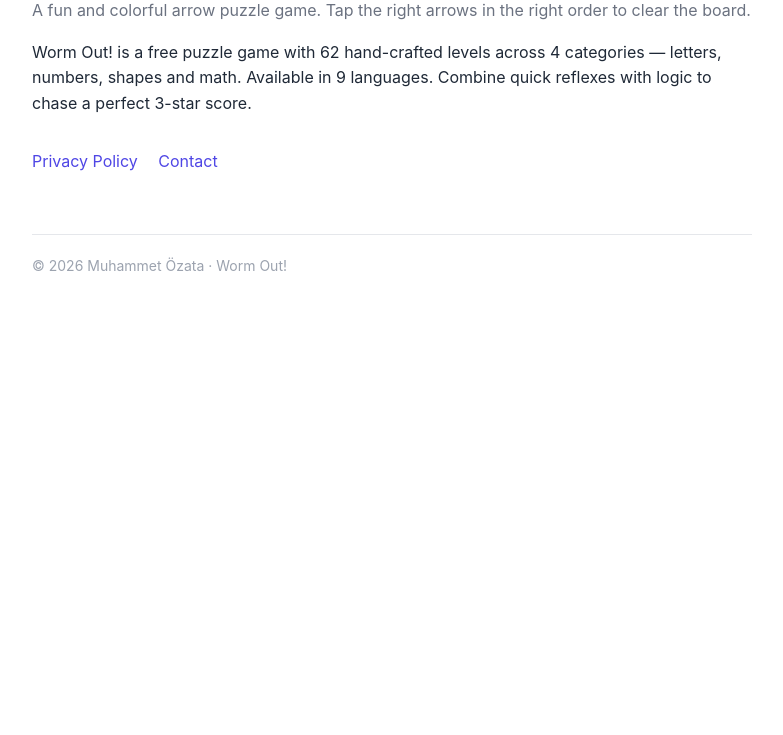
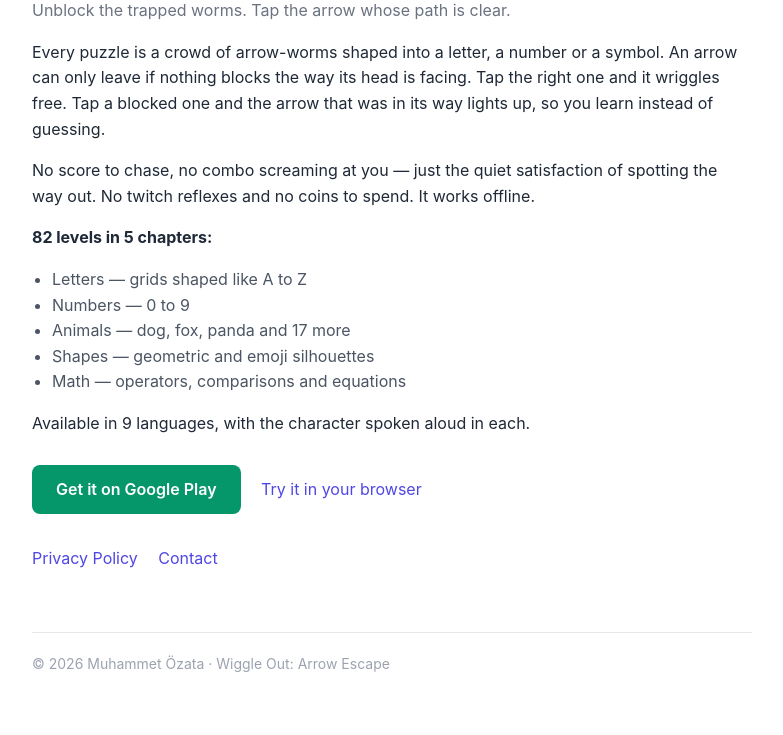
Before and after one commit to muhammet-ozata/muhammet-ozata.github.io, a plain HTML site: page index.html in a window 1280 px wide. Shown: the part 121-856 px from the top of the page, without its empty margins (248-1031 px from the left). Before the commit the page ends 800 px from the top, so only its background shows below. Drawn offline with Linux system fonts and the light colour scheme.

Commit message:
Acilis sayfasi guncellendi: yeni isim ve gercek sayilar
Sayfa uc noktada yanlisti ve hepsi herkese acikti:

- "Worm Out!" (3 yerde) — 7 Eylul 2026'da terk edilen isim. Degistirilme
  gerekcesi 22M indirmeli "Worm out: Brain teaser games" ile cakismasiydi;
  sayfa hala o ismi reklam ediyordu.
- "62 hand-crafted levels across 4 categories" — seviye sayisi 82 (TR'de
  85), bolum sayisi 5 (animals eklendi) ve seviyeler el yapimi degil,
  LevelGenerator ile proseduurel uretiliyor.
- "quick reflexes" — magaza listing'inin kendisi "No twitch reflexes"
  diyor. Oyunun tasarim kimligi de refleks degil fark etme uzerine.

Ayrica canli bir oyunun acilis sayfasinda Play Store linki yoktu.
Eklendi, utm_source=github&utm_medium=landing ile — gelen Console'da
gorunsun.

Metin store/listings/en.md'den alindi; uydurma iddia yok.

Co-Authored-By: Claude Sonnet 4.6 <noreply@anthropic.com>

```diff
--- a/index.html
+++ b/index.html
@@ -3,11 +3,18 @@
 <head>
   <meta charset="UTF-8">
   <meta name="viewport" content="width=device-width, initial-scale=1.0">
-  <title>Worm Out! — Arrow Puzzle Game</title>
+  <title>Wiggle Out: Arrow Escape — Arrow Puzzle Game</title>
+  <meta name="description" content="Unblock the trapped worms. Tap the arrow whose path is clear. 82 calm puzzles across 5 chapters, in 9 languages, playable offline.">
   <style>
     body { font-family: -apple-system, BlinkMacSystemFont, sans-serif; max-width: 720px; margin: 60px auto; padding: 0 20px; color: #1f2937; line-height: 1.6; }
     h1 { color: #059669; margin-bottom: 8px; }
     .tagline { color: #6b7280; margin-top: 0; }
+    .cta { margin-top: 28px; }
+    .cta a.primary { display: inline-block; background: #059669; color: #fff; padding: 12px 24px; border-radius: 8px; text-decoration: none; font-weight: 600; }
+    .cta a.primary:hover { background: #047857; }
+    .cta a.secondary { display: inline-block; margin-left: 16px; color: #4f46e5; text-decoration: none; }
+    .cta a.secondary:hover { text-decoration: underline; }
+    ul.chapters { color: #4b5563; padding-left: 20px; }
     .links { margin-top: 32px; }
     .links a { display: inline-block; margin-right: 16px; color: #4f46e5; text-decoration: none; }
     .links a:hover { text-decoration: underline; }
@@ -15,10 +22,28 @@
   </style>
 </head>
 <body>
-  <h1>Worm Out!</h1>
-  <p class="tagline">A fun and colorful arrow puzzle game. Tap the right arrows in the right order to clear the board.</p>
+  <h1>Wiggle Out</h1>
+  <p class="tagline">Unblock the trapped worms. Tap the arrow whose path is clear.</p>
 
-  <p>Worm Out! is a free puzzle game with 62 hand-crafted levels across 4 categories — letters, numbers, shapes and math. Available in 9 languages. Combine quick reflexes with logic to chase a perfect 3-star score.</p>
+  <p>Every puzzle is a crowd of arrow-worms shaped into a letter, a number or a symbol. An arrow can only leave if nothing blocks the way its head is facing. Tap the right one and it wriggles free. Tap a blocked one and the arrow that was in its way lights up, so you learn instead of guessing.</p>
+
+  <p>No score to chase, no combo screaming at you &mdash; just the quiet satisfaction of spotting the way out. No twitch reflexes and no coins to spend. It works offline.</p>
+
+  <p><strong>82 levels in 5 chapters:</strong></p>
+  <ul class="chapters">
+    <li>Letters &mdash; grids shaped like A to Z</li>
+    <li>Numbers &mdash; 0 to 9</li>
+    <li>Animals &mdash; dog, fox, panda and 17 more</li>
+    <li>Shapes &mdash; geometric and emoji silhouettes</li>
+    <li>Math &mdash; operators, comparisons and equations</li>
+  </ul>
+
+  <p>Available in 9 languages, with the character spoken aloud in each.</p>
+
+  <div class="cta">
+    <a class="primary" href="https://play.google.com/store/apps/details?id=com.codeme.worm.worm_puzzle_escape&amp;referrer=utm_source%3Dgithub%26utm_medium%3Dlanding">Get it on Google Play</a>
+    <a class="secondary" href="https://wiggle-out.web.app">Try it in your browser</a>
+  </div>
 
   <div class="links">
     <a href="https://muhammet-ozata.github.io/worm-out/">Privacy Policy</a>
@@ -26,7 +51,7 @@
   </div>
 
   <footer>
-    © 2026 Muhammet Özata · Worm Out!
+    © 2026 Muhammet Özata · Wiggle Out: Arrow Escape
   </footer>
 </body>
 </html>
```
